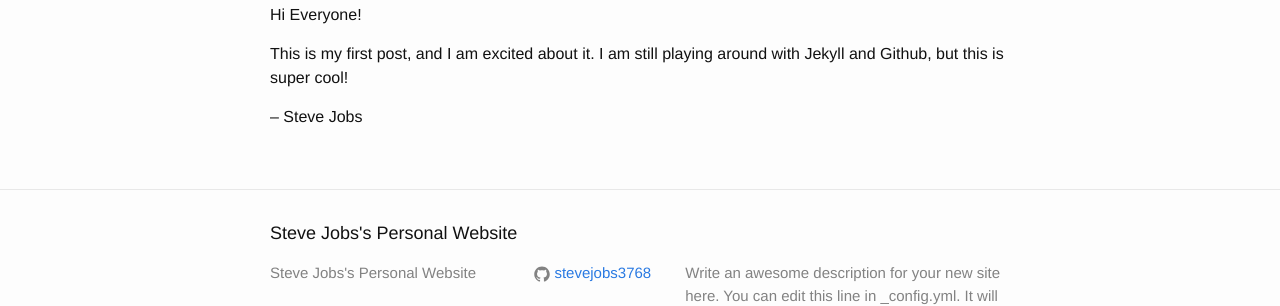
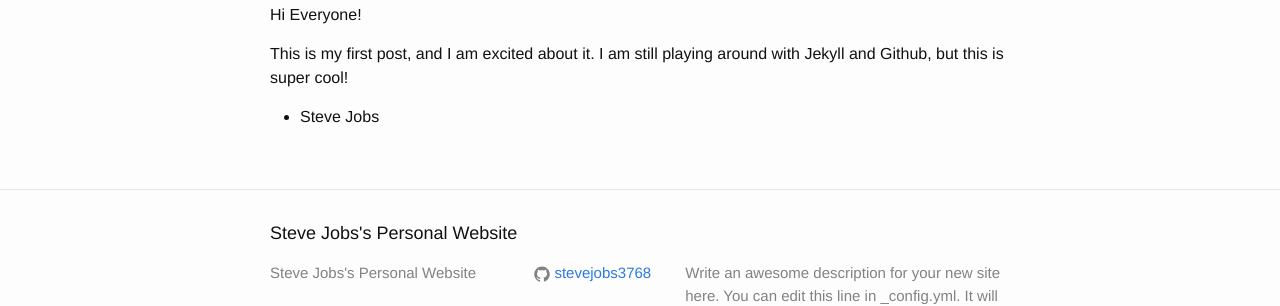
Before and after one commit to ishanm0/ishanm0.github.io, a Jekyll site: the page built from _posts/2016-05-14-My-First-Post.markdown, in a window 1280 px wide. Shown: the part 197-503 px from the top of the page. Built offline with Jekyll 4.4.1, drawn with Linux system fonts in a browser that asks for light colours.

Commit message:
Save my work

```diff
--- a/_posts/2016-05-14-My-First-Post.markdown
+++ b/_posts/2016-05-14-My-First-Post.markdown
@@ -8,4 +8,4 @@ Hi Everyone!
 
 This is my first post, and I am excited about it. I am still playing around with Jekyll and Github, but this is super cool!
 
--- Steve Jobs
+- Steve Jobs
```
